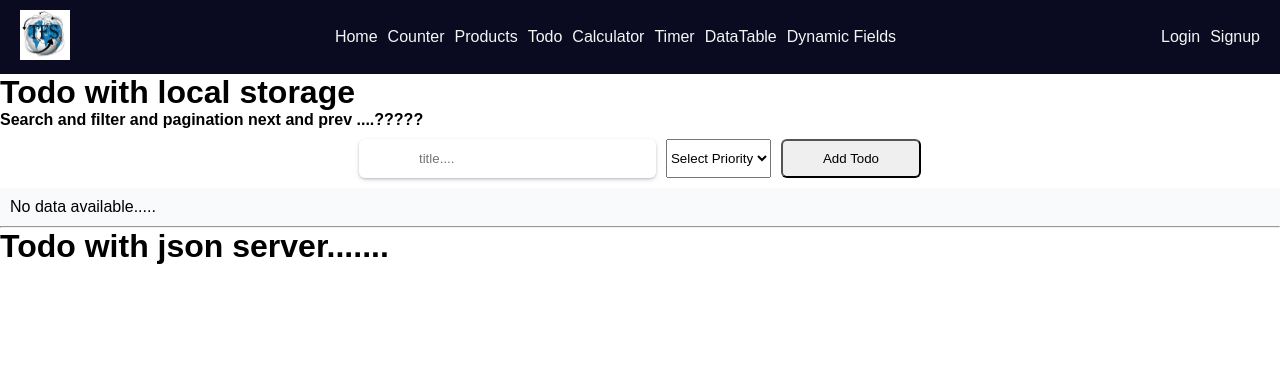
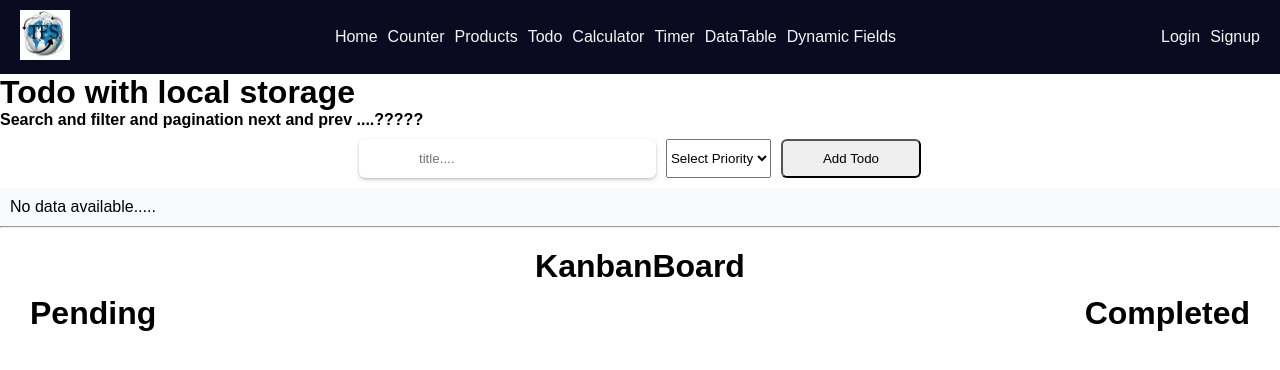
Before and after one commit to mohdadil12345/react-practise, a React app in the folder frontend/: page /todos in a window 1280 px wide. Shown: the top 370 px of the page. Built offline with nearby package versions, Linux system fonts and the light colour scheme; the HTML template or start-up script is replaced by a standard one.

Commit message:
pre-main
kanban drag and drop

```diff
--- /dev/null
+++ b/frontend/src/features/todo/KanbanBoard.jsx
@@ -0,0 +1,87 @@
+
+
+
+const KanbanBoard = ({ todos, setTodos }) => {
+
+    const pendingTodos = todos.filter((ele) => !ele.status)
+    const completedTodos = todos.filter((ele) => ele.status)
+
+
+    const handle_drag_start = (e, id) => {
+        e.dataTransfer.setData("todoId", id)
+    }
+
+
+    const handle_drop = (e, status) => {
+        e.preventDefault()
+
+        const todoId = Number(e.dataTransfer.getData("todoId"))
+
+        const updateTodos = todos.map((item) => item.id == todoId ? {
+            ...item, status: status == "completed"
+        } : item)
+
+        setTodos(updateTodos)
+    }
+
+
+
+    const handle_drag_over = (e) => {
+        e.preventDefault()
+
+    }
+
+
+    return (
+        <div className='kanboard-cont'>
+            <h1>KanbanBoard</h1>
+
+            <div className='main-div'>
+
+                <div className='header'>
+                    <h1>Pending</h1>
+                    <h1>Completed</h1>
+                </div>
+
+
+                <div className='container'>
+
+                    {/* Pending Column */}
+
+                    <div className="pendingdiv" onDragOver={handle_drag_over} onDrop={(e) => handle_drop(e, "pending")}>
+                        {pendingTodos.length > 0 && pendingTodos.map((ele) => (
+                            <div
+                                draggable
+                                onDragStart={(e) => handle_drag_start(e, ele.id)}
+                                key={ele.id} className='pending-item' >
+                                <h5>title : {ele.title}</h5>
+                                <p style={{ color: ele.status ? "green" : "red" }}>status : {ele.status ? "completed" : "pending"}</p>
+
+                                <h6>priority : {ele.priority}</h6>
+                            </div>
+                        ))}
+                    </div>
+
+                    {/* Completed Column */}
+
+                    <div className="completeddiv" onDragOver={handle_drag_over} onDrop={(e) => handle_drop(e, "completed")}>
+                        {completedTodos.length > 0 && completedTodos.map((ele) => (
+                            <div key={ele.id} draggable onDragStart={(e) => handle_drag_start(e, ele.id)}
+                                className='coml-item'>
+                                <h5>title : {ele.title}</h5>
+                                <p style={{ color: ele.status ? "green" : "red" }}>status : {ele.status ? "completed" : "pending"}</p>
+                                <h6>priority : {ele.priority}</h6>
+                            </div>
+                        ))}
+                    </div>
+
+                </div>
+
+
+            </div>
+
+        </div>
+    )
+}
+
+export default KanbanBoard
--- a/frontend/src/features/todo/TodoCard.jsx
+++ b/frontend/src/features/todo/TodoCard.jsx
@@ -14,7 +14,7 @@ const TodoCard = ({ todos, setTodos, setEditData, editData, setFormdata }) => {
     setFormdata({
       title: ele.title,
       priority: ele.priority,
-      completed: ele.completed
+      status: ele.status
     })
   }
 
@@ -22,7 +22,7 @@ const TodoCard = ({ todos, setTodos, setEditData, editData, setFormdata }) => {
   const handle_checkbox = (id) => {
     const update_checkbox = todos.map((item) => item.id == id ?
 
-      { ...item, completed: !item.completed }
+      { ...item, status: !item.status }
 
       : item)
 
@@ -38,11 +38,12 @@ const TodoCard = ({ todos, setTodos, setEditData, editData, setFormdata }) => {
           <div className="title-div">
             <h3>Ttitle : {ele.title}</h3>
 
-            <input checked={ele.completed} type="checkbox" name="completed" onChange={() => handle_checkbox(ele.id)} />
+            <input checked={ele.status} type="checkbox" name="status" onChange={() => handle_checkbox(ele.id)} />
 
           </div>
           <p>Desc : {ele.description}</p>
-          <p style={{ color: ele.completed ? "green" : "red" }}>Status : {ele.completed ? "completed" : "pending"}</p>
+          <p style={{ color: ele.status ? "green" : "red" }}>Status : {ele.status ? "completed" : "pending"}</p>
+
           <p>Priority : {ele.priority}</p>
           <div className="action-btn">
             <button id="edit-btn" onClick={() => handle_edit(ele)}>Edit</button>
--- a/frontend/src/features/todo/TodoForm.jsx
+++ b/frontend/src/features/todo/TodoForm.jsx
@@ -44,7 +44,7 @@ const TodoForm = ({ todos, formData, setTodos, setFormdata, editData, setEditDat
                 title: formData.title,
                 description: formData.description,
                 priority: formData.priority,
-                completed: formData.completed
+                status: formData.status
             }
             setTodos([...todos, obj])
         }
--- a/frontend/src/features/todo/TodoList.jsx
+++ b/frontend/src/features/todo/TodoList.jsx
@@ -3,11 +3,12 @@ import { useEffect, useState } from "react"
 import "../../styles/TodoList.scss"
 import TodoCard from "./TodoCard"
 import TodoForm from "./TodoForm"
+import KanbanBoard from "./KanbanBoard"
 
 export const initial = {
   title: "",
   priority: "",
-  completed: false,
+  status: false,
   description: "Finish the product listing page with filters"
 }
 
@@ -64,7 +65,7 @@ const TodoList = () => {
 
       <hr />
 
-      <h1>Todo with json server.......</h1>
+       <KanbanBoard todos={todos} setTodos={setTodos}/>
 
 
 
--- a/frontend/src/routes/AllRoutes.jsx
+++ b/frontend/src/routes/AllRoutes.jsx
@@ -12,6 +12,7 @@ import ProductDetails from "../features/products/pages/ProductDetails"
 import DataTable from "../features/datatable/DataTable"
 import DynamicField from "../pages/DynamicField"
 import DebounceSearch from "../pages/DebounceSearch"
+import KanbanBoard from "../features/todo/KanbanBoard"
 
 const AllRoutes = () => {
   return (
@@ -27,6 +28,7 @@ const AllRoutes = () => {
         <Route path = "/datatable" element={<DataTable/>}/>
         <Route path = "/dynamic-fields" element={<DynamicField/>}/>
         <Route path = "/debounce" element={<DebounceSearch/>}/>
+        <Route path = "/kanban" element={<KanbanBoard/>}/>
 
 
         <Route path = "/login" element={<LoginPage/>}/>
--- a/frontend/src/styles/TodoList.scss
+++ b/frontend/src/styles/TodoList.scss
@@ -82,3 +82,73 @@
         }
     }
 }
+
+
+// kanboard-cont
+
+.kanboard-cont {
+    padding: 20px;
+    text-align: center;
+
+    .main-div {
+
+        display: flex;
+        justify-content: space-between;
+        flex-direction: column;
+
+        .header {
+            display: flex;
+            justify-content: space-between;
+        }
+
+        .container {
+
+            padding: 20px;
+            display: flex;
+            gap: 20px;
+            justify-content: space-between;
+
+            .pendingdiv {
+                 gap: 20px;
+                width: 50%;
+                display: flex;
+                flex-direction: column;
+                cursor: pointer;
+                padding: 20px;
+
+
+                .pending-item{
+                    box-shadow: rgba(0, 0, 0, 0.16) 0px 10px 36px 0px, rgba(0, 0, 0, 0.06) 0px 0px 0px 1px;
+                    display: flex;
+                    flex-direction: column;
+                    gap: 10px;
+                    padding: 10px;
+                    border-radius: 16px;
+                }
+            }
+
+            .completeddiv {
+
+                gap: 20px;
+                width: 50%;
+                display: flex;
+                flex-direction: column;
+                max-width: 400px;
+                cursor: pointer;
+                padding: 20px;
+
+                .coml-item{
+                    box-shadow: rgba(0, 0, 0, 0.16) 0px 10px 36px 0px, rgba(0, 0, 0, 0.06) 0px 0px 0px 1px;
+                    display: flex;
+                    flex-direction: column;
+                    gap: 10px;
+                    padding: 10px;
+                    border-radius: 16px;
+                }
+
+            }
+        }
+    }
+
+
+}
```
